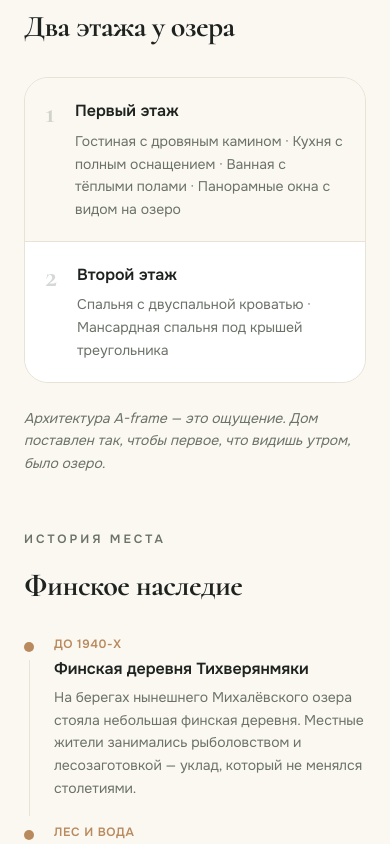
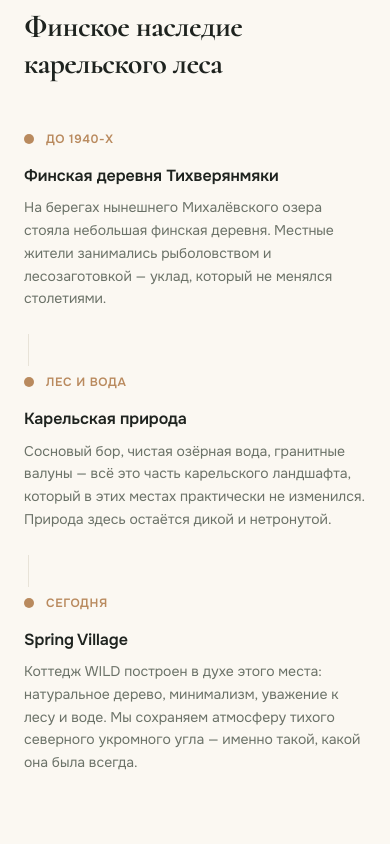
Before and after one commit to AnnaMaria04/springvillage, a Next.js app: page /dom in a window 390 px wide. Shown: the part 6660-7504 px from the top of the page. Built offline with nearby package versions, Linux system fonts and the light colour scheme.

Commit message:
Remove floor plan section, make heritage timeline horizontal on /dom
Co-Authored-By: Claude Opus 4.8 <noreply@anthropic.com>
Claude-Session: https://claude.ai/code/session_01A6PjdRaUkqHpEjhzxLDFaa

```diff
--- a/src/app/dom/page.tsx
+++ b/src/app/dom/page.tsx
@@ -155,67 +155,36 @@ export default function DomPage() {
       </section>
 
       {/* Layout + Heritage — interactive two-column */}
+      {/* Heritage — horizontal timeline */}
       <section className="max-w-7xl mx-auto px-6 sm:px-8 lg:px-12 py-20 lg:py-28">
-        <div className="grid grid-cols-1 lg:grid-cols-2 gap-14 lg:gap-24">
-          {/* Floor plan — numbered list */}
-          <div>
-            <p className="text-xs font-semibold uppercase tracking-[0.25em] text-muted-foreground mb-5">
-              Планировка
-            </p>
-            <h2 className="font-display text-3xl lg:text-4xl font-bold text-foreground leading-tight mb-8">
-              Два этажа у озера
-            </h2>
-            <div className="rounded-2xl border border-border overflow-hidden mb-6">
-              <div className="flex gap-5 p-5 border-b border-border bg-cream">
-                <span className="font-display text-3xl font-bold text-pine/20 leading-none select-none">1</span>
-                <div>
-                  <p className="font-semibold text-foreground mb-1.5">Первый этаж</p>
-                  <p className="text-sm text-muted-foreground leading-relaxed">
-                    Гостиная с дровяным камином · Кухня с полным оснащением · Ванная с тёплыми полами · Панорамные окна с видом на озеро
-                  </p>
-                </div>
-              </div>
-              <div className="flex gap-5 p-5 bg-white">
-                <span className="font-display text-3xl font-bold text-pine/20 leading-none select-none">2</span>
-                <div>
-                  <p className="font-semibold text-foreground mb-1.5">Второй этаж</p>
-                  <p className="text-sm text-muted-foreground leading-relaxed">
-                    Спальня с двуспальной кроватью · Мансардная спальня под крышей треугольника
-                  </p>
-                </div>
-              </div>
-            </div>
-            <p className="text-sm text-muted-foreground italic leading-relaxed">
-              Архитектура A-frame — это ощущение. Дом поставлен так, чтобы первое, что видишь утром, было озеро.
-            </p>
-          </div>
-
-          {/* Heritage — timeline */}
-          <div className="lg:border-l lg:border-border lg:pl-14">
+        <div>
             <p className="text-xs font-semibold uppercase tracking-[0.25em] text-muted-foreground mb-5">
               {HERITAGE.sectionLabel}
             </p>
-            <h2 className="font-display text-3xl lg:text-4xl font-bold text-foreground leading-tight mb-8">
-              Финское наследие
+            <h2 className="font-display text-3xl lg:text-4xl font-bold text-foreground leading-tight mb-12">
+              Финское наследие карельского леса
             </h2>
-            <div className="space-y-0">
+            {/* Horizontal timeline */}
+            <div className="grid grid-cols-1 sm:grid-cols-3 gap-0">
               {HERITAGE.items.map((item, i) => (
-                <div key={item.title} className="flex gap-5">
-                  <div className="flex flex-col items-center">
-                    <div className="w-2.5 h-2.5 rounded-full bg-wood shrink-0 mt-1.5" />
-                    {i < HERITAGE.items.length - 1 && (
-                      <div className="w-px flex-1 bg-border mt-2 mb-2" />
-                    )}
+                <div key={item.title} className="relative flex flex-col sm:pr-8">
+                  {/* Connector line */}
+                  {i < HERITAGE.items.length - 1 && (
+                    <div className="hidden sm:block absolute top-[5px] left-[calc(2.5rem+0.5rem)] right-0 h-px bg-border" />
+                  )}
+                  <div className="flex items-center gap-3 mb-4">
+                    <div className="w-2.5 h-2.5 rounded-full bg-wood shrink-0 relative z-10" />
+                    <p className="text-xs font-semibold text-wood uppercase tracking-wider">{item.period}</p>
                   </div>
-                  <div className={i < HERITAGE.items.length - 1 ? "pb-6" : ""}>
-                    <p className="text-xs font-semibold text-wood uppercase tracking-wider mb-1">{item.period}</p>
-                    <p className="font-semibold text-foreground mb-1">{item.title}</p>
-                    <p className="text-sm text-muted-foreground leading-relaxed">{item.body}</p>
-                  </div>
+                  <p className="font-semibold text-foreground mb-2">{item.title}</p>
+                  <p className="text-sm text-muted-foreground leading-relaxed">{item.body}</p>
+                  {/* Mobile vertical connector */}
+                  {i < HERITAGE.items.length - 1 && (
+                    <div className="sm:hidden w-px h-8 bg-border ml-[4px] mt-6 mb-2" />
+                  )}
                 </div>
               ))}
             </div>
-          </div>
         </div>
       </section>
 
```
